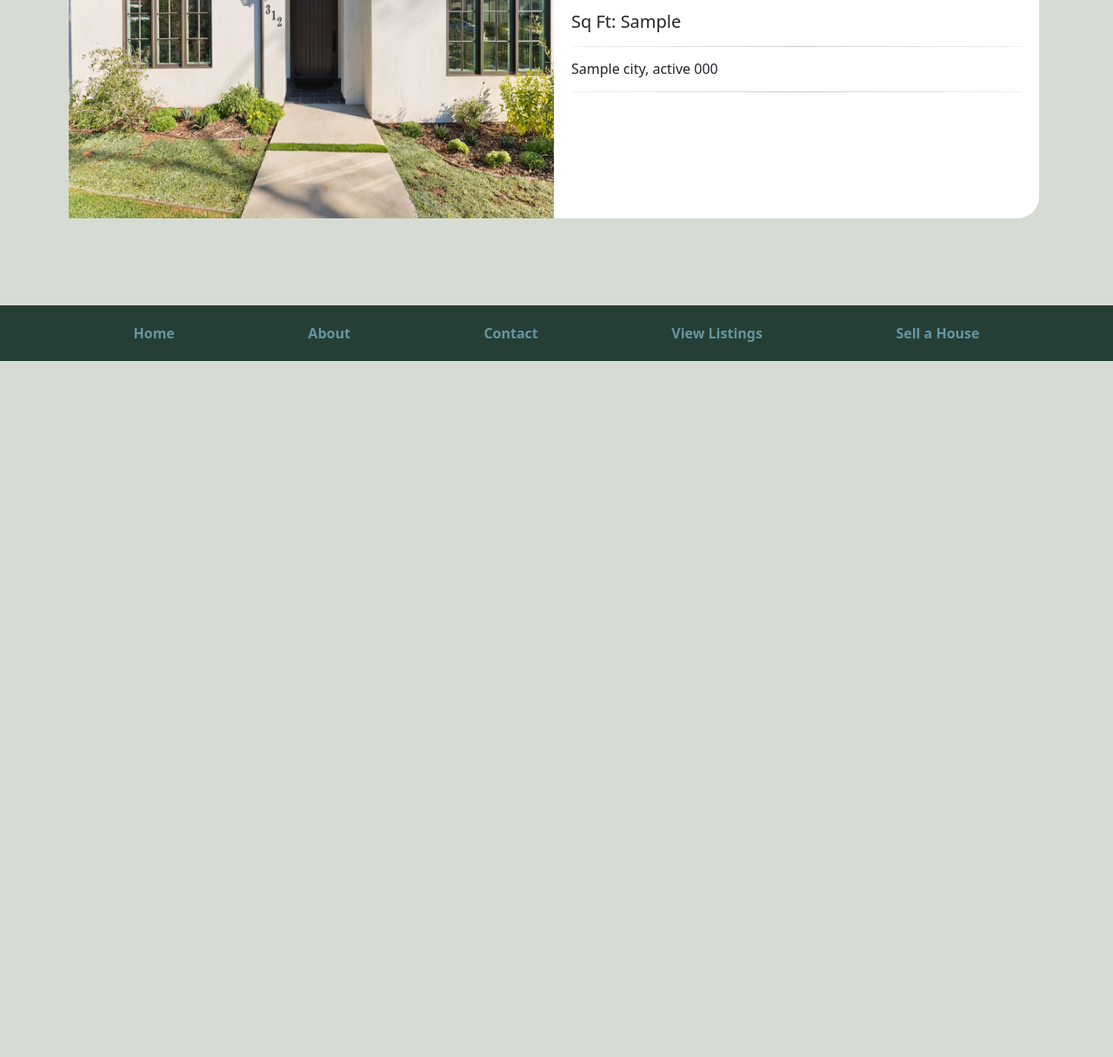
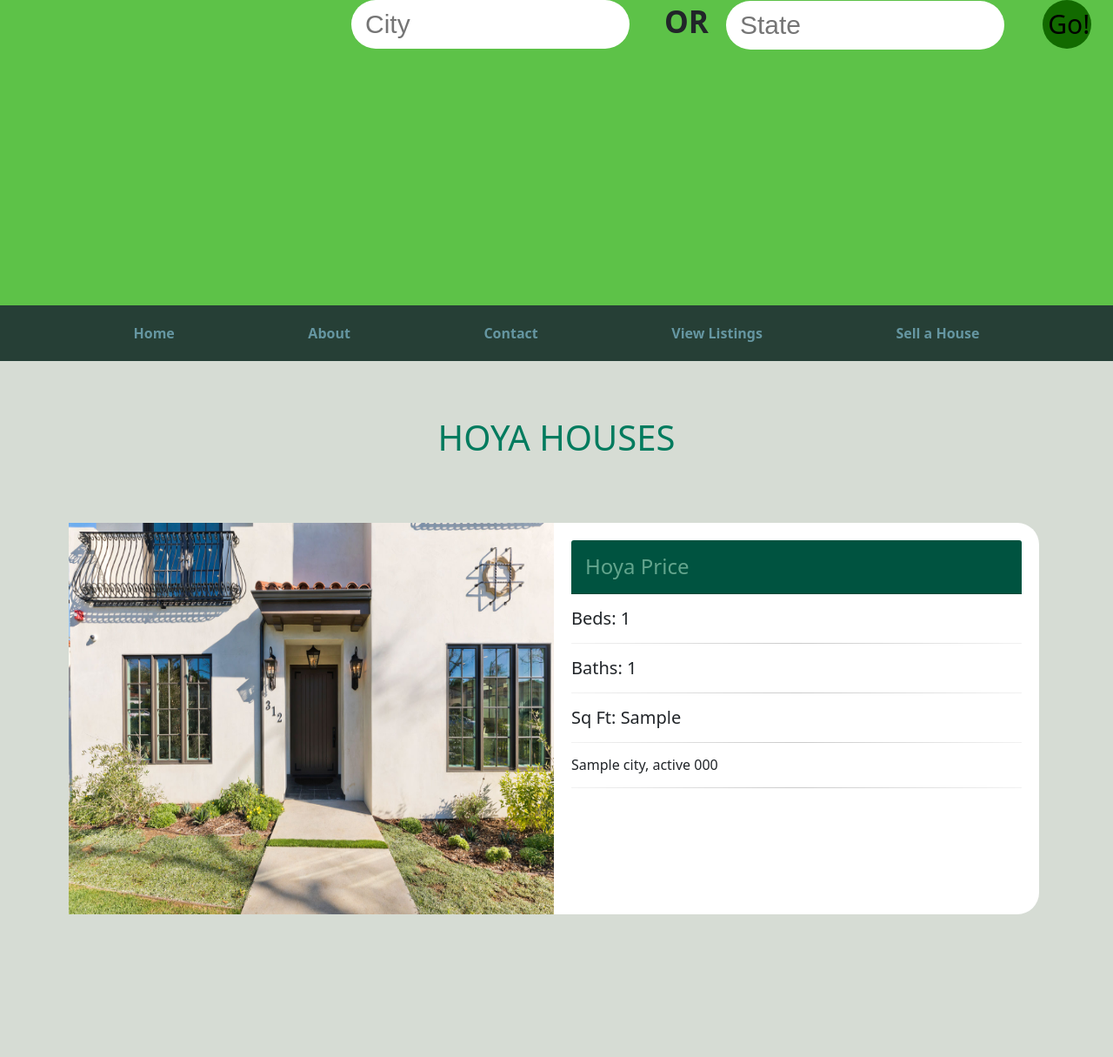
Before and after one commit to TheVille415/spd_housing, a Flask app: template hoya/templates/listings.html in a window 1280 px wide. Shown: the part 385-1600 px from the top of the page at 87% size. Before the commit the page ends 800 px from the top, so only its background shows below. Run offline with Flask 2, Linux system fonts and the light colour scheme; the template is opened without the code that fills it: most values are stand-ins (such as "Sample title", 1, 10 or a date in 2020); parts of the project's set-up code (start-up, migrations or seed data) failed here and were passed over; some libraries are stand-ins or nearby versions; some web fonts are replaced.

Commit message:
search bar

```diff
--- a/hoya/static/listings.css
+++ b/hoya/static/listings.css
@@ -1,25 +1,25 @@
-.HoyaJumbo {
+/* .HoyaJumbo {
     height: 60vh;
     width: 100%;
     background-color: rgb(213, 242, 215);
     padding: 5%;
-}
+} */
 
-.hoya-jumbo {
+/* .hoya-jumbo {
     width: 50%;
     min-width: 400px;
     background-color: white;
     border-radius: 25px;
     box-shadow: 0 12px 16px 0 rgba(0, 0, 0, 0.637), 0 17px 50px 0 rgba(0, 0, 0, 0.19);
     overflow: auto;
-}
+} */
 
 .HoyaContent {
-    height: 220vh;
+    height:auto;
     width: 100%;
     background-color: rgb(214, 220, 212);
     padding: 5%;
-    overflow: auto;
+    overflow-y: scroll;
 }
 
 .listings {
@@ -96,3 +96,72 @@ hr {
     display: grid;
     grid-template-columns: auto auto;
 }
+
+.top-search{
+    width:100vw;
+    height: 100vh;
+    background-color: rgb(93, 194, 72);
+
+}
+
+.search-container{
+    display: flex;
+    justify-content: center;
+    justify-content: space-evenly;
+    align-items: center;
+    width: 100%;
+    white-space: nowrap;
+    padding:30%
+
+}
+
+.search-container * {
+        display: inline;
+}
+.or{
+    margin-left: 20px;
+    margin-right: 20px;
+    margin-top: 0;
+    margin-right: 0;
+    font-size:35px;
+    font-weight: 700;
+}
+.search-bar[type=text] {
+    padding-left: 16px;
+    font-size:30px;
+    border: none;
+    margin-top: 0;
+    margin-right: 0;
+    border-radius: 40px;
+    width:25vw;
+    height:7vh;
+    min-width: 100px;
+    min-height: 40px;
+    margin-left: 20px;
+    margin-right:20px;
+}
+
+.search-button {
+    margin-left: 20px;
+    margin-right:20px;
+    margin-top: 0;
+    margin-right: 0;
+    background: rgb(18, 106, 0);
+    font-size: 30px;
+    border: none;
+    cursor: pointer;
+    border-radius: 40px;
+    width:7vh;
+    height:7vh;
+    min-width: 40px;
+    min-height: 40px;
+}
+
+
+.top-search .search-container .search-bar:hover {
+    background: rgb(242, 255, 239);
+}
+
+.top-search .search-container .search-button:hover {
+    background: rgb(46, 136, 21);
+}
--- a/hoya/static/styles.css
+++ b/hoya/static/styles.css
@@ -1,6 +1,6 @@
 html,
 body {
-    background-color: #263F36;
+    background-color: white;
     margin: 0%;
     padding: 0%;
     overflow-y: hidden;
--- a/hoya/templates/base.html
+++ b/hoya/templates/base.html
@@ -11,6 +11,9 @@
 
     <!-- adobe font  -->
     <link rel="stylesheet" href="https://use.typekit.net/nsf5juc.css">
+
+    <!-- search icon -->
+    <link rel="stylesheet" href="https://cdnjs.cloudflare.com/ajax/libs/font-awesome/4.7.0/css/font-awesome.min.css">
 
     <!-- styles  -->
     <link href="../static/listings.css" rel="stylesheet">
--- a/hoya/templates/listings.html
+++ b/hoya/templates/listings.html
@@ -1,9 +1,21 @@
 {% extends 'base.html' %} {% block content %} {% include 'modal.html' %}
 <div>
     {% include 'navbar.html' %}
-    <div>
-        <!-- this is for the search Jose free to do whatever :) -->
+
+
+    <div class=" top-search container-fluid g-0">
+            <div class="search-container">
+                    <form action="/">
+                        <input class=" search-bar" type="text" name="city" placeholder="City" name="search">
+                    </form>
+                    <p class="or"> OR </p>
+                    <form action="/">
+                        <input class="search-bar" type="text" name="stateCode" placeholder="State" name="search">
+                        <button class="search-button" type="submit">Go!</button>
+                    </form>
+            </div>
     </div>
+
     <div class="container-fluid HoyaContent ">
         <div class="container  mr-auto ml-auto">
             <h1 class="listings">
@@ -76,4 +88,6 @@
         </div>
         {% include 'footer.html' %}
 
-    </div> {% endblock %}
+</div>
+</div>
+{% endblock %}
```
Also changed, not shown: requirements.txt (line endings or trailing spaces).
